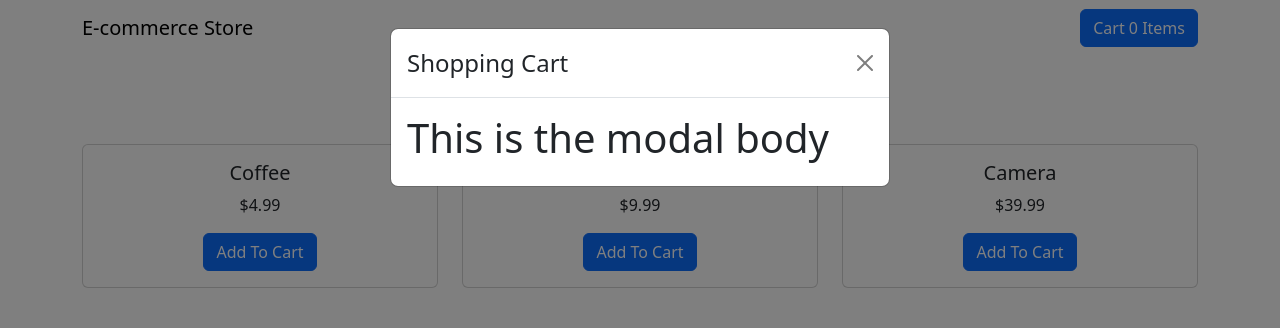
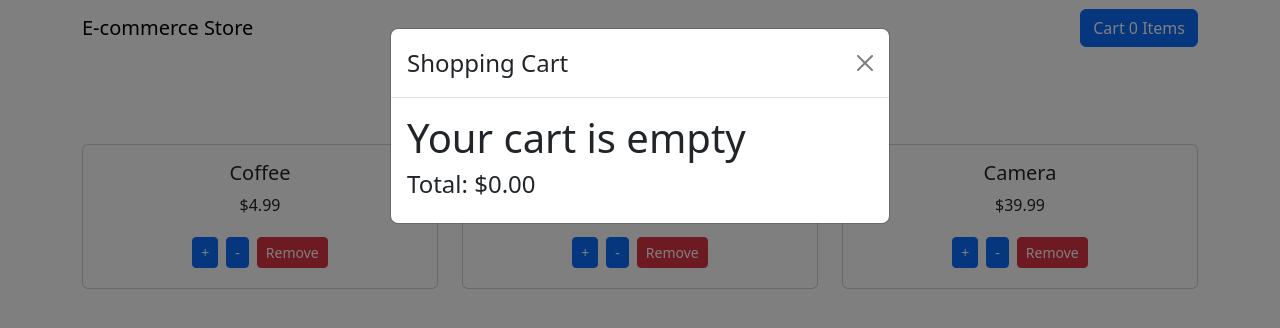
Before and after one commit to webQbe/react-stripe_shopping_cart, a React (Vite) app: page / in a window 1280 px wide. Both pictures are taken after a click on the button "Cart 0 Items". Shown: the top 328 px of the page. Built offline with nearby package versions, Linux system fonts and the light colour scheme.

Commit message:
Displayed Total Item Count on Show Modal button & Cart Items, Total Cost in the Modal, Added Quantity Controls to <ProductCard />

```diff
--- a/src/App.jsx
+++ b/src/App.jsx
@@ -4,13 +4,15 @@ import { BrowserRouter, Routes, Route } from 'react-router-dom'
 import Cancel from './pages/Cancel'
 import Store from './pages/Store'
 import Success from './pages/Success'
+import CartProvider from './CartContext'
 import 'bootstrap/dist/css/bootstrap.min.css' // Import Bootstrap’s core CSS
 import './App.css'
 
 function App() {
 
   return (
-    <Container> {/* Centers wrapped content & adds horizontal padding */}
+    <CartProvider> {/* Enables all components to access the cart context */}
+      <Container>  {/* Centers wrapped content & adds horizontal padding */}
 
         <NavBar></NavBar> {/* Render NavBar at the top */}
 
@@ -23,8 +25,8 @@ function App() {
             {/* The index prop is shorthand for path="/" */}
           </Routes>
         </BrowserRouter>
-
       </Container>
+    </CartProvider>
   )
 }
 
--- /dev/null
+++ b/src/CartContext.jsx
@@ -0,0 +1,117 @@
+import { createContext, useState } from 'react'
+import { productsArray, getProductData } from './productsStore'
+
+// Define & export context object for sharing cart state globally
+export const CartContext = createContext({
+    items: [],
+    getProductQuantity: () => {},
+    addOneToCart: () => {},
+    removeOneFromCart: () => {},
+    deleteFromCart: () => {},
+    getTotalCost: () => {}
+})
+
+// Define & export context provider that manages cart logic
+export const CartProvider = ({ children }) => {
+
+    const [ cartProducts, setCartProducts ] = useState([])
+
+    // Calculate how many of a specific item is in the cart
+    const getProductQuantity = (id) => {
+        const quantity = cartProducts.find(product => product.id === id)?.quantity
+        if (quantity === undefined) return 0
+        return quantity
+    }
+
+    // Add 1 quantity of a product
+    const addOneToCart = (id) => {
+        const quantity = getProductQuantity(id)
+
+        if (quantity === 0) { // inserts it if it's not in the cart
+                setCartProducts([
+                    ...cartProducts, {
+                        id: id,
+                        quantity: 1
+                    }
+                ])
+        } else {
+            setCartProducts( cartProducts.map( product =>
+                                                product.id === id
+                                                    ? { ...product,
+                                                            quantity: product.quantity + 1 }
+                                                    : product
+                                        ))
+        }
+    }
+
+    // Decrease quantity
+    const removeOneFromCart = (id) => {
+        const quantity = getProductQuantity(id)
+
+        if (quantity == 1) { // deletes the item if quantity is 1
+
+            deleteFromCart(id)
+
+        } else {
+
+            setCartProducts( cartProducts.map( product =>
+                                                product.id === id
+                                                    ? { ...product,
+                                                            quantity: product.quantity - 1 }
+                                                    : product
+                                ))
+        }
+    }
+
+    // Fully remove an item from the cart
+    const deleteFromCart = (id) => {
+        setCartProducts(
+                    cartProducts => cartProducts.filter(
+                                    currentProduct => { return currentProduct.id != id }
+                                )
+                )}
+
+    // Calculate total cost based on cart state and productsArray
+    const getTotalCost = () => {
+                let totalCost = 0
+                cartProducts.map((cartItem) => {
+                    // Find product by ID from the array
+                    const productData = getProductData(cartItem.id)
+                    totalCost += ( productData.price * cartItem.quantity )
+                })
+                return totalCost
+            }
+
+    // Get total quantity of all products
+    const getTotalQuantity = () => {
+
+                return cartProducts.reduce((total, product) => total + product.quantity, 0)
+
+                /* Here's how the reduction works:
+                    Start with total = 0
+                    First product: total = 0 + 2 (current) → 2 (total)
+                    Second product: total = 2 + 1 (current) → 3 (total)
+                    Third product: total = 3 + 3 (current) → 6 (total)
+                ✅ Final result: 6 */
+
+            }
+
+
+    const contextValue = {
+        items: cartProducts,
+        getProductQuantity,
+        addOneToCart,
+        removeOneFromCart,
+        deleteFromCart,
+        getTotalCost,
+        getTotalQuantity
+    }
+
+   return(
+        <CartContext.Provider value={contextValue}>
+            { children }
+        </CartContext.Provider>
+   )
+}
+
+export default CartProvider
--- a/src/components/Navbar.jsx
+++ b/src/components/Navbar.jsx
@@ -2,7 +2,9 @@ import { Button,
          Container,
          Navbar,
          Modal } from "react-bootstrap" // Import Bootstrap-styled components
-import { useState } from "react"
+import { useState, useContext } from "react"
+import { CartContext } from "../CartContext"
+import { getProductData } from "../productsStore"
 
 const NavBar = () => {
 
@@ -10,6 +12,9 @@ const NavBar = () => {
     const [ show, setShow ] = useState(false) // determine visibility of modal
     const handleClose = () => setShow(false)  // closes modal
     const handleShow = () => setShow(true)    // opens modal
+
+    // Access full cart
+    const cart = useContext(CartContext)
 
   return (
     <>
@@ -27,7 +32,10 @@ const NavBar = () => {
                 className="justify-content-end" // align content to the right
             >
                 {/* Button to Show Modal */}
-                <Button onClick={ handleShow }> Cart 0 Items </Button>
+                <Button onClick={ handleShow }>
+                    Cart { cart.getTotalQuantity() }  Items {/* total quantity of all products */}
+                </Button>
+
             </Navbar.Collapse>
 
         </Navbar>
@@ -42,7 +50,35 @@ const NavBar = () => {
             </Modal.Header>
 
             <Modal.Body>
-                <h1>This is the modal body</h1> {/* placeholder text */}
+
+            { cart.items.length === 0 ? ( // Check for item count
+
+                <h1>Your cart is empty</h1>
+
+                ) : (
+
+                    cart.items.map((item) => {
+
+                        // Fetch product data
+                        const product = getProductData(item.id)
+
+                        return (
+
+                            <div key={item.id}>
+                                <h5>{ product.title }</h5>
+                                <p>Quantity: { item.quantity }</p>
+                                {/* Display total price for the product */}
+                                <p>Price: ${(product.price * item.quantity).toFixed(2)}</p>
+                            </div>
+
+                        )
+
+                    })
+            )}
+
+            {/* Display Grand Total Price */}
+            <h4>Total: ${cart.getTotalCost().toFixed(2)}</h4>
+
             </Modal.Body>
 
         </Modal>
--- a/src/components/ProductCard.jsx
+++ b/src/components/ProductCard.jsx
@@ -1,6 +1,15 @@
+import { useContext } from "react"
 import { Card, Button, Form, Row, Col } from "react-bootstrap"
+import { CartContext } from "../CartContext"
 
 const ProductCard = ({ product }) => {
+
+  // Access full cart
+  const cart = useContext(CartContext)
+  // Get product quantity
+  const productQuantity = cart.getProductQuantity(product.id)
+
+  console.log(cart.items)
 
   return (
     /* Show product title, price, Add To Card button in the card */
@@ -8,7 +17,16 @@ const ProductCard = ({ product }) => {
         <Card.Body>
             <Card.Title>{ product.title }</Card.Title>
             <Card.Text>${product.price.toFixed(2)}</Card.Text>
-            <Button variant="primary">Add To Cart</Button>
+            {/* Quantity Increase button */}
+            <Button
+              className="m-1 px-2"
+              size="sm"
+              onClick={() => cart.addOneToCart(product.id)} // Add product to cart
+            >+</Button>
+            {/* Quantity Decrease button */}
+            <Button className="m-1 px-2" size="sm" onClick={() => cart.removeOneFromCart(product.id)}>-</Button>
+            {/* Product Remove button */}
+            <Button className="m-1" size="sm" variant="danger" onClick={() => cart.deleteFromCart(product.id)}>Remove</Button>
         </Card.Body>
     </Card>
   )
--- a/src/productsStore.jsx
+++ b/src/productsStore.jsx
@@ -18,4 +18,17 @@ const productsArray = [
     },
 ]
 
-export { productsArray }
+// Finds product by ID from the array
+const getProductData = (id) => {
+    let productData = productsArray.find(product => product.id === id)
+
+    if (productData == undefined) {
+        console.log("Product data does not exist for ID: " + id)
+        return undefined
+    }
+
+    return productData
+}
+
+
+export { productsArray, getProductData }
```
Lines whose indentation alone changed are shown as unchanged.
